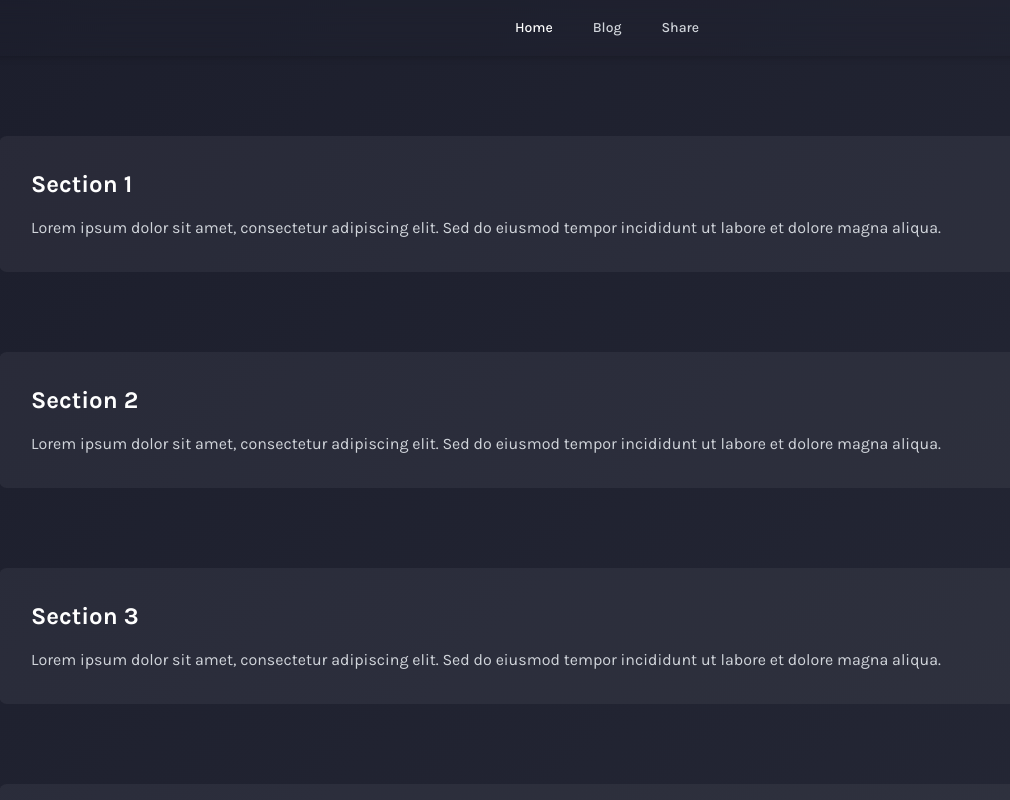
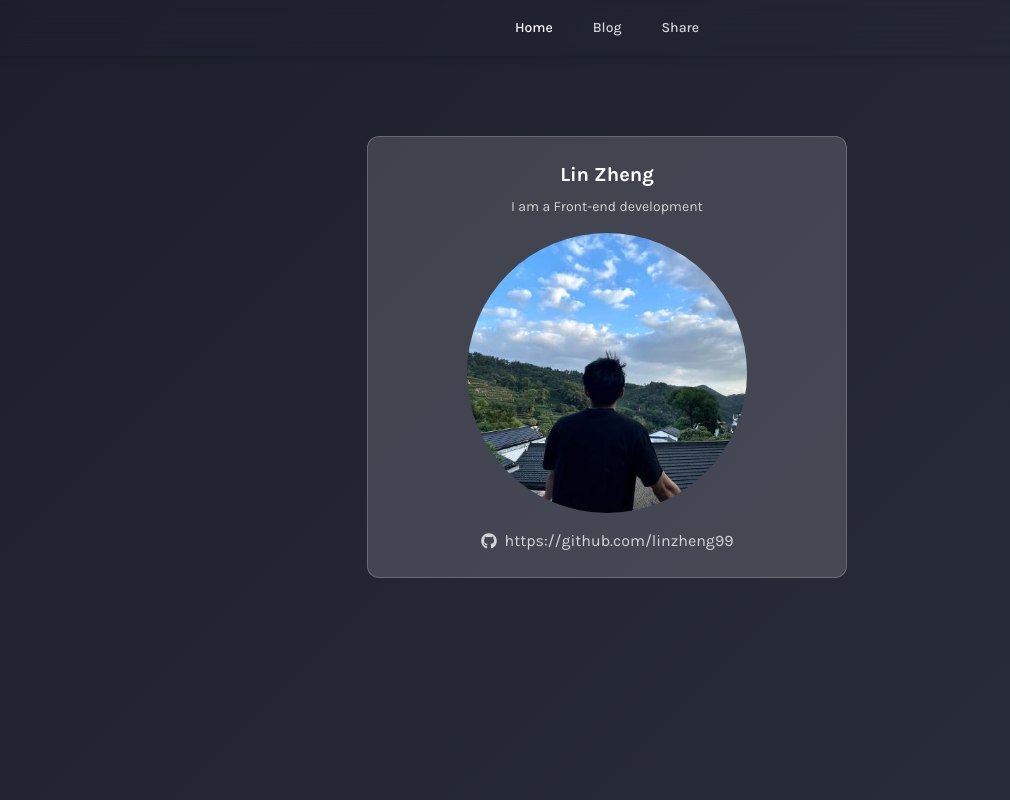
Before and after one commit to linzheng99/linzheng, a Next.js app: page / in a window 1280 px wide. Shown: the top 800 px of the page, without its empty margins (33-1043 px from the left). Built offline with nearby package versions, Linux system fonts and the light colour scheme.

Commit message:
feat: 3d user card

```diff
--- a/package.json
+++ b/package.json
@@ -12,9 +12,11 @@
     "class-variance-authority": "^0.7.1",
     "clsx": "^2.1.1",
     "lucide-react": "^0.473.0",
+    "motion": "^12.0.3",
     "next": "15.1.5",
     "react": "^19.0.0",
     "react-dom": "^19.0.0",
+    "react-icons": "^5.4.0",
     "react-use": "^17.6.0",
     "tailwind-merge": "^2.6.0",
     "tailwindcss-animate": "^1.0.7"
--- a/src/app/(main)/layout.tsx
+++ b/src/app/(main)/layout.tsx
@@ -4,7 +4,7 @@ export default function MainLayout({
   children: React.ReactNode;
 }>) {
   return (
-    <main className="mx-auto w-full max-w-screen-2xl px-4">
+    <main className="mx-auto w-full max-w-screen-2xl container-px">
       <div className="min-h-screen pt-[56px]">{children}</div>
     </main>
   );
--- a/src/app/(main)/page.tsx
+++ b/src/app/(main)/page.tsx
@@ -1,17 +1,9 @@
+import UserCard from "@/features/user/components/user-card";
+
 export default function Home() {
   return (
-    <div className="pt-20 px-4">
-      <div className="max-w-7xl mx-auto space-y-20">
-        {[...Array(10)].map((_, i) => (
-          <div key={i} className="p-8 rounded-lg bg-white/5">
-            <h2 className="text-2xl font-bold text-white mb-4">Section {i + 1}</h2>
-            <p className="text-gray-300">
-              Lorem ipsum dolor sit amet, consectetur adipiscing elit. Sed do eiusmod tempor incididunt ut labore et
-              dolore magna aliqua.
-            </p>
-          </div>
-        ))}
-      </div>
+    <div>
+      <UserCard />
     </div>
   );
 }
--- a/src/app/globals.css
+++ b/src/app/globals.css
@@ -79,3 +79,11 @@ body {
     @apply bg-background text-foreground;
   }
 }
+
+.container-px {
+  @apply px-4 sm:px-6 lg:px-8;
+}
+
+.container-py {
+  @apply py-4;
+}
--- /dev/null
+++ b/src/components/3d-card.tsx
@@ -0,0 +1,156 @@
+"use client";
+
+import React, {
+  createContext,
+  useContext,
+  useEffect,
+  useRef,
+  useState,
+} from "react";
+
+import { cn } from "@/lib/utils";
+
+const MouseEnterContext = createContext<
+  [boolean, React.Dispatch<React.SetStateAction<boolean>>] | undefined
+>(undefined);
+
+export const CardContainer = ({
+  children,
+  className,
+  containerClassName,
+}: {
+  children?: React.ReactNode;
+  className?: string;
+  containerClassName?: string;
+}) => {
+  const containerRef = useRef<HTMLDivElement>(null);
+  const [isMouseEntered, setIsMouseEntered] = useState(false);
+
+  const handleMouseMove = (e: React.MouseEvent<HTMLDivElement>) => {
+    if (!containerRef.current) return;
+    const { left, top, width, height } =
+      containerRef.current.getBoundingClientRect();
+    const x = (e.clientX - left - width / 2) / 25;
+    const y = (e.clientY - top - height / 2) / 25;
+    containerRef.current.style.transform = `rotateY(${x}deg) rotateX(${y}deg)`;
+  };
+
+  const handleMouseEnter = (e: React.MouseEvent<HTMLDivElement>) => {
+    setIsMouseEntered(true);
+    if (!containerRef.current) return;
+  };
+
+  const handleMouseLeave = (e: React.MouseEvent<HTMLDivElement>) => {
+    if (!containerRef.current) return;
+    setIsMouseEntered(false);
+    containerRef.current.style.transform = `rotateY(0deg) rotateX(0deg)`;
+  };
+  return (
+    <MouseEnterContext.Provider value={[isMouseEntered, setIsMouseEntered]}>
+      <div
+        className={cn(
+          "py-20 flex items-center justify-center",
+          containerClassName
+        )}
+        style={{
+          perspective: "1000px",
+        }}
+      >
+        <div
+          ref={containerRef}
+          onMouseEnter={handleMouseEnter}
+          onMouseMove={handleMouseMove}
+          onMouseLeave={handleMouseLeave}
+          className={cn(
+            "flex items-center justify-center relative transition-all duration-200 ease-linear",
+            className
+          )}
+          style={{
+            transformStyle: "preserve-3d",
+          }}
+        >
+          {children}
+        </div>
+      </div>
+    </MouseEnterContext.Provider>
+  );
+};
+
+export const CardBody = ({
+  children,
+  className,
+}: {
+  children: React.ReactNode;
+  className?: string;
+}) => {
+  return (
+    <div
+      className={cn(
+        "h-96 w-96 [transform-style:preserve-3d]  [&>*]:[transform-style:preserve-3d]",
+        className
+      )}
+    >
+      {children}
+    </div>
+  );
+};
+
+export const CardItem = ({
+  as: Tag = "div",
+  children,
+  className,
+  translateX = 0,
+  translateY = 0,
+  translateZ = 0,
+  rotateX = 0,
+  rotateY = 0,
+  rotateZ = 0,
+  ...rest
+}: {
+  as?: React.ElementType;
+  children: React.ReactNode;
+  className?: string;
+  translateX?: number | string;
+  translateY?: number | string;
+  translateZ?: number | string;
+  rotateX?: number | string;
+  rotateY?: number | string;
+  rotateZ?: number | string;
+  // eslint-disable-next-line @typescript-eslint/no-explicit-any
+  [key: string]: any;
+}) => {
+  const ref = useRef<HTMLDivElement>(null);
+  const [isMouseEntered] = useMouseEnter();
+
+  useEffect(() => {
+    handleAnimations();
+  }, [isMouseEntered]);
+
+  const handleAnimations = () => {
+    if (!ref.current) return;
+    if (isMouseEntered) {
+      ref.current.style.transform = `translateX(${translateX}px) translateY(${translateY}px) translateZ(${translateZ}px) rotateX(${rotateX}deg) rotateY(${rotateY}deg) rotateZ(${rotateZ}deg)`;
+    } else {
+      ref.current.style.transform = `translateX(0px) translateY(0px) translateZ(0px) rotateX(0deg) rotateY(0deg) rotateZ(0deg)`;
+    }
+  };
+
+  return (
+    <Tag
+      ref={ref}
+      className={cn("w-fit transition duration-200 ease-linear", className)}
+      {...rest}
+    >
+      {children}
+    </Tag>
+  );
+};
+
+// Create a hook to use the context
+export const useMouseEnter = () => {
+  const context = useContext(MouseEnterContext);
+  if (context === undefined) {
+    throw new Error("useMouseEnter must be used within a MouseEnterProvider");
+  }
+  return context;
+};
--- a/src/components/navbar.tsx
+++ b/src/components/navbar.tsx
@@ -53,7 +53,7 @@ export default function Navbar() {
         visible ? "translate-y-0" : "-translate-y-full",
       )}
     >
-      <div className="mx-auto px-4 sm:px-6 lg:px-8 backdrop-blur-md shadow-md">
+      <div className="container-px backdrop-blur-md shadow-md">
         <div className="flex items-center justify-between h-[56px]">
           {/* Mobile menu button */}
           <div className="flex items-center sm:hidden">
--- /dev/null
+++ b/src/features/user/components/user-card.tsx
@@ -0,0 +1,55 @@
+"use client";
+
+import Image from "next/image";
+import Link from "next/link";
+
+import { CardBody, CardContainer, CardItem } from "@/components/3d-card";
+
+import { socialLinks, userInfo } from "../info";
+
+export default function UserCard() {
+  const { name, avatar, description } = userInfo;
+  return (
+    <CardContainer className="inter-var">
+      <CardBody className="relative group/card hover:shadow-2xl hover:shadow-emerald-500/[0.1] bg-white/15 border-white/[0.2] w-auto sm:w-[30rem] h-auto rounded-xl p-6 border flex flex-col items-center">
+        <CardItem
+          translateZ="50"
+          className="text-xl font-bold text-white text-center"
+        >
+          {name}
+        </CardItem>
+        <CardItem
+          as="p"
+          translateZ="60"
+          className="text-sm max-w-sm mt-2 text-neutral-300 text-center"
+        >
+          {description}
+        </CardItem>
+        <CardItem translateZ="100" className="w-full flex justify-center items-center mt-4">
+          <div className="w-[280px] h-[280px] relative">
+            <Image
+              src={avatar}
+              fill
+              className="object-cover rounded-full group-hover/card:shadow-xl"
+              alt="avatar"
+            />
+          </div>
+        </CardItem>
+        <div className="flex mt-4 items-center">
+          {socialLinks.map(({ icon: Icon, url }) => (
+            <CardItem
+              key={url}
+              translateZ={20}
+              as={Link}
+              href={url}
+              target="__blank"
+              className="flex items-center gap-2 text-neutral-300 cursor-pointer hover:underline hover:text-white"
+            >
+              <Icon className="size-4" /> {url}
+            </CardItem>
+          ))}
+        </div>
+      </CardBody>
+    </CardContainer>
+  );
+}
--- /dev/null
+++ b/src/features/user/info.ts
@@ -0,0 +1,20 @@
+import { FaGithub } from "react-icons/fa";
+
+export const userInfo = {
+  name: "Lin Zheng",
+  avatar: "/avatar.jpeg",
+  description: "I am a Front-end development",
+};
+
+export const socialLinks = [
+  {
+    name: "GitHub",
+    icon: FaGithub,
+    url: "https://github.com/linzheng99",
+  },
+  // {
+  //   name: "X",
+  //   icon: FaTwitter,
+  //   url: "https://x.com/linzheng99",
+  // },
+];
```
Also changed, not shown: public/avatar.jpeg (added), 1 other file (tests, documents, lock files or other folders).
